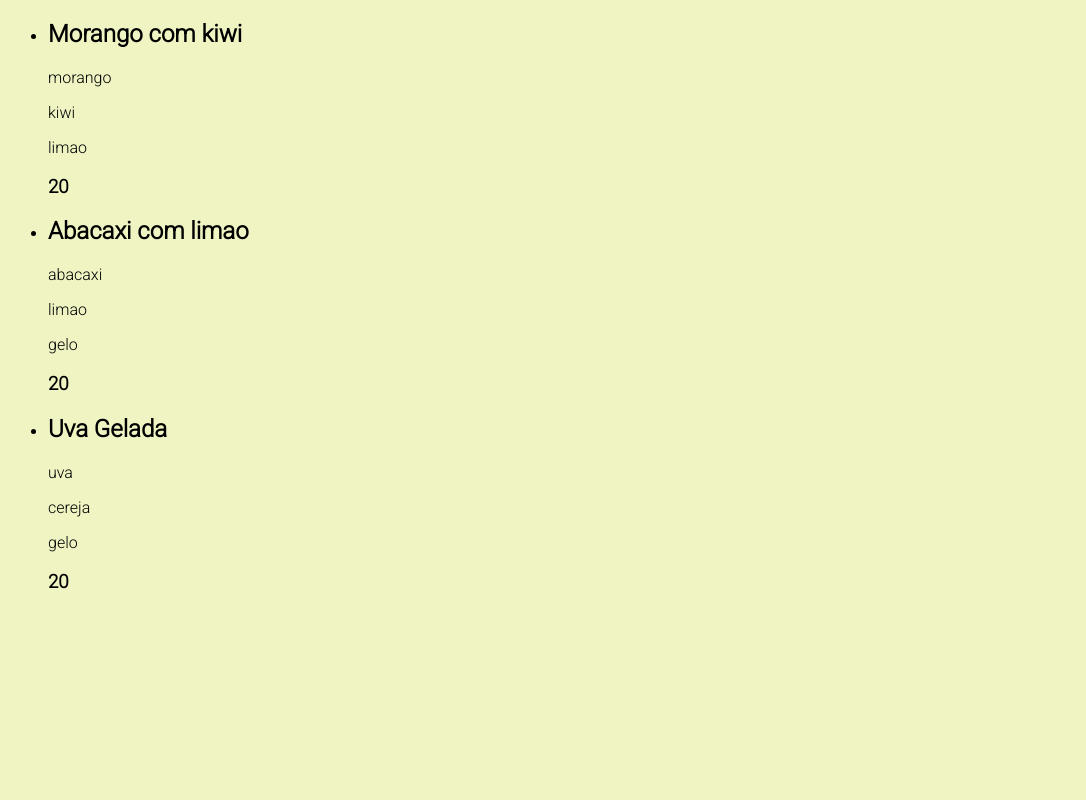
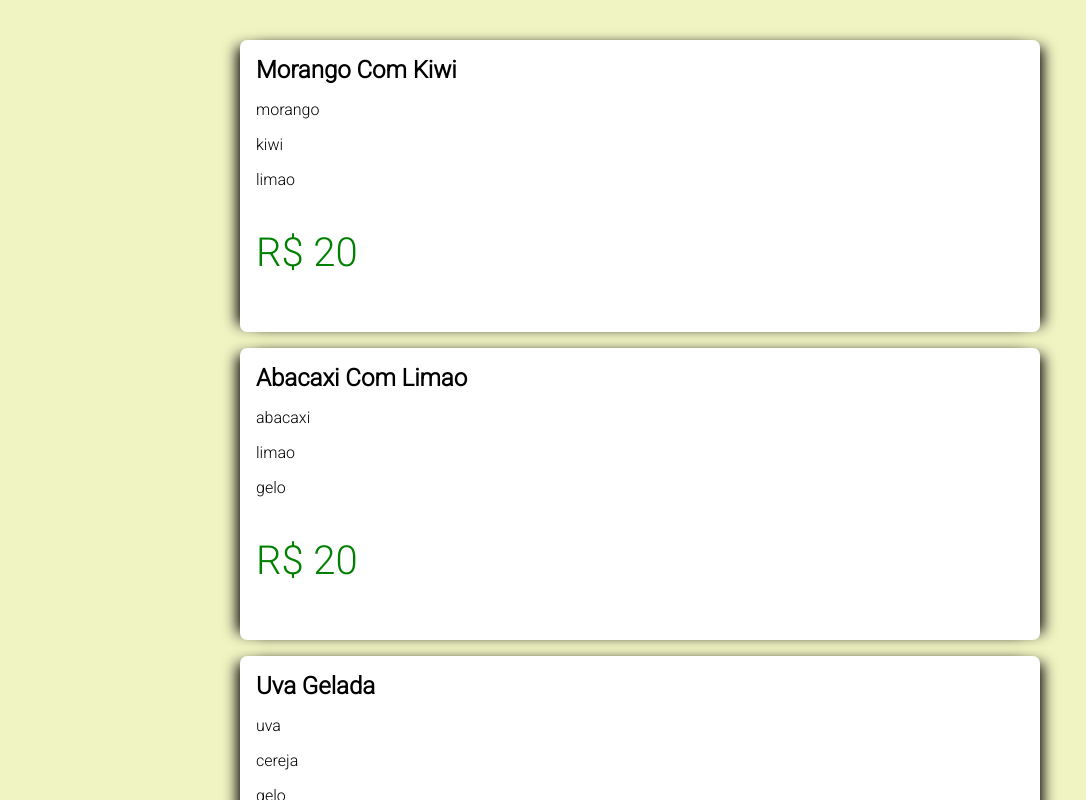
Before and after one commit to netosilveira/shrlk, a Vue app: page / in a window 1280 px wide. Shown: the top 800 px of the page, without its empty margins (0-1086 px from the left). Built offline with nearby package versions, Linux system fonts and the light colour scheme.

Commit message:
component style

```diff
--- a/src/components/JuicesList.vue
+++ b/src/components/JuicesList.vue
@@ -4,7 +4,7 @@
             <li v-for="juice in juices" :key="juice.id">
             <h2>{{ juice.name }}</h2>
             <p v-for="flavor in juice.flavors" :key="flavor">{{ flavor }}  </p>
-            <h3> {{ juice.price}}</h3>
+            <p class="price"> R$ {{ juice.price}}</p>
             </li>
         </ul>
     </div>
@@ -25,5 +25,33 @@ export default defineComponent({
 </script>
 
 <style scoped>
+.juice-list{
+    max-width: 100vh;
+    margin: 40px auto;
+}
 
+.juice-list ul{
+    padding: 0;
+}
+
+.juice-list li{
+    list-style-type: none;
+    background: white;
+    padding: 16px;
+    margin: 16px 0 0 0;
+    border-radius: 7px;
+    -webkit-box-shadow: -10px 0px 13px -7px #000000, 10px 0px 13px -7px #000000, 0px 0px 9px 0px rgba(0,0,0,0);
+    box-shadow: -10px 0px 13px -7px #000000, 10px 0px 13px -7px #000000, 0px 0px 9px 0px rgba(0,0,0,0);
+}
+
+.juice-list h2{
+    margin: 0 0 10px;
+    text-transform: capitalize;
+}
+
+.price{
+    font-size: 40px;
+    color: green;
+
+}
 </style>
```
